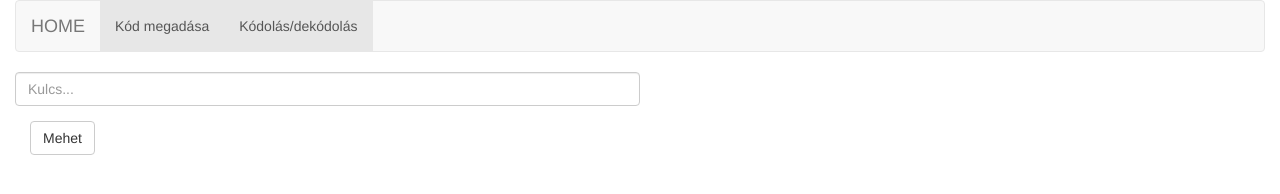
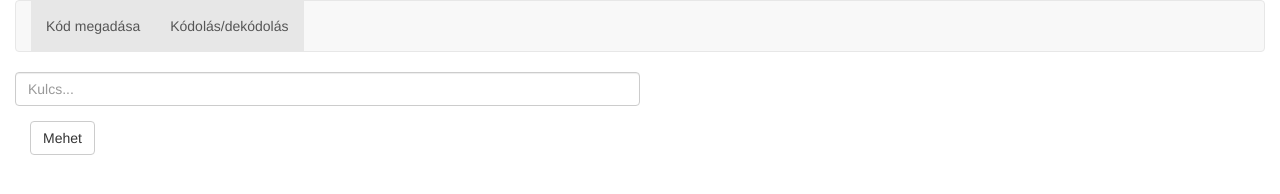
Before and after one commit to csabahete/ELTE_IK_javascript_techs, a website: page index.html in a window 1280 px wide. Drawn offline with nearby package versions, Linux system fonts and the light colour scheme; some packages are replaced by stand-ins of ours.

Commit message:
removed home link

```diff
--- a/index.html
+++ b/index.html
@@ -19,9 +19,6 @@
 
     <nav class="navbar navbar-default">
         <div class="container-fluid">
-            <div class="navbar-header">
-                <a class="navbar-brand" href="index.html">HOME</a>
-            </div>
             <ul class="nav navbar-nav">
                 <li class="active"><a href="#" ng-click="state = 'set-offset-key';">Kód megadása</a></li>
                 <li class="active"><a href="#" ng-click="state = 'crypt';">Kódolás/dekódolás</a></li>
```
